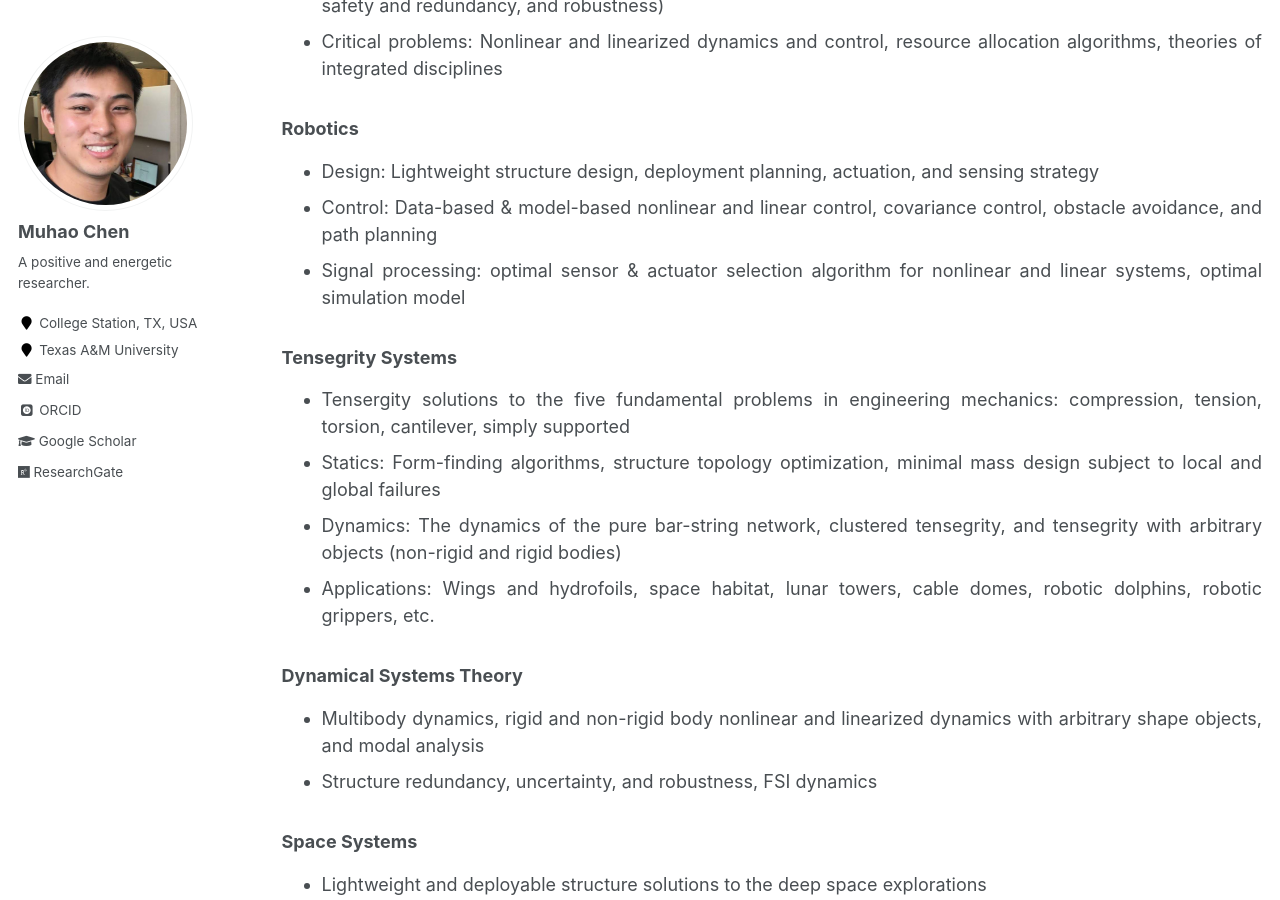
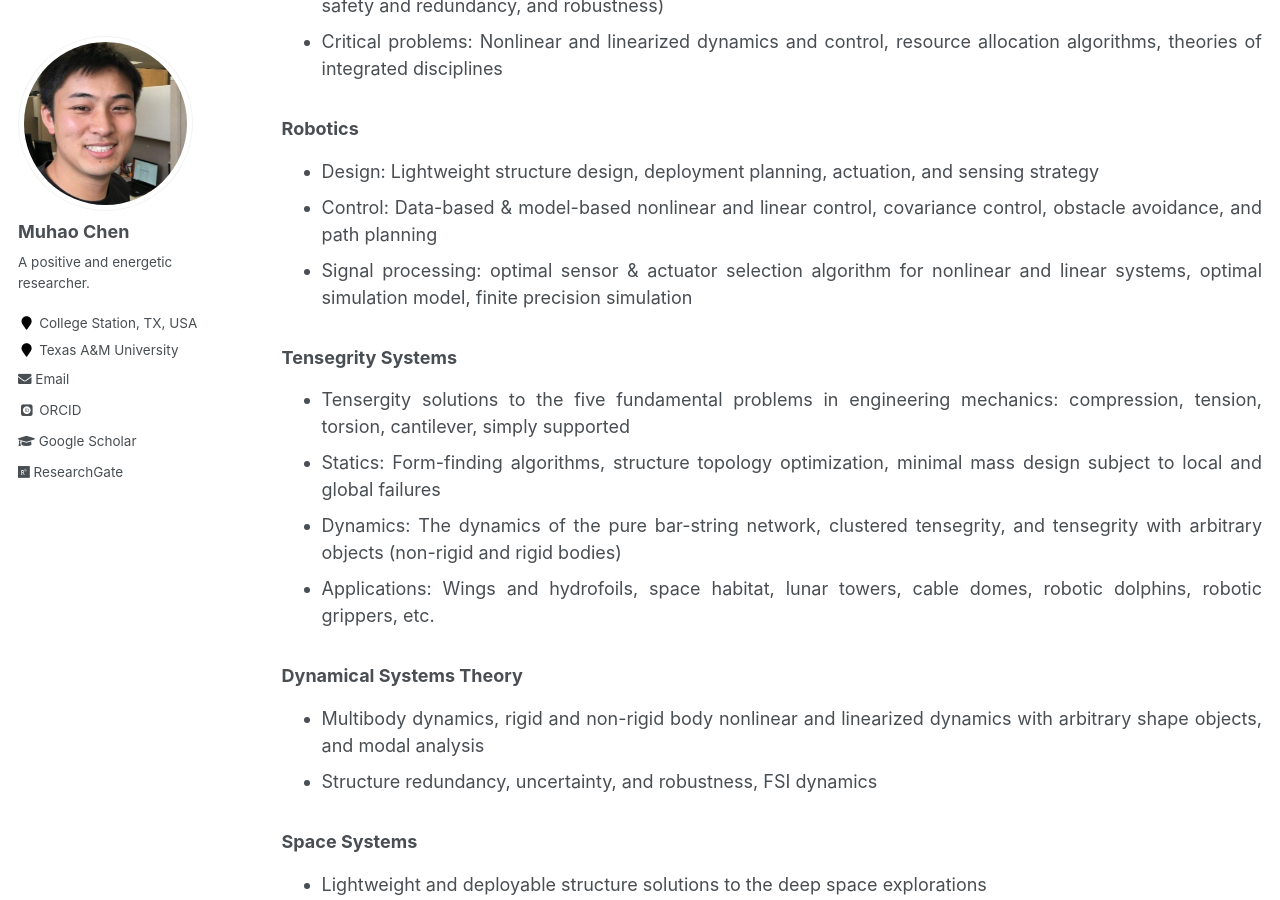
Before and after one commit to Muhao-Chen/muhao-chen.github.io, a Jekyll site: the page built from _pages/research.md, in a window 1280 px wide and 900 px high, scrolled down 1055 px. Built offline with Jekyll 4.4.1, drawn with Linux system fonts in a browser that asks for light colours; some web fonts are replaced.

Commit message:
Update research.md

```diff
--- a/_pages/research.md
+++ b/_pages/research.md
@@ -34,7 +34,7 @@ We would also like to develop and offer more and more software and tools to help
 ### Robotics
 * Design: Lightweight structure design, deployment planning, actuation, and sensing strategy
 * Control: Data-based & model-based nonlinear and linear control, covariance control, obstacle avoidance, and path planning
-* Signal processing: optimal sensor & actuator selection algorithm for nonlinear and linear systems, optimal simulation model
+* Signal processing: optimal sensor & actuator selection algorithm for nonlinear and linear systems, optimal simulation model, finite precision simulation
 
 
 ### Tensegrity Systems
```
